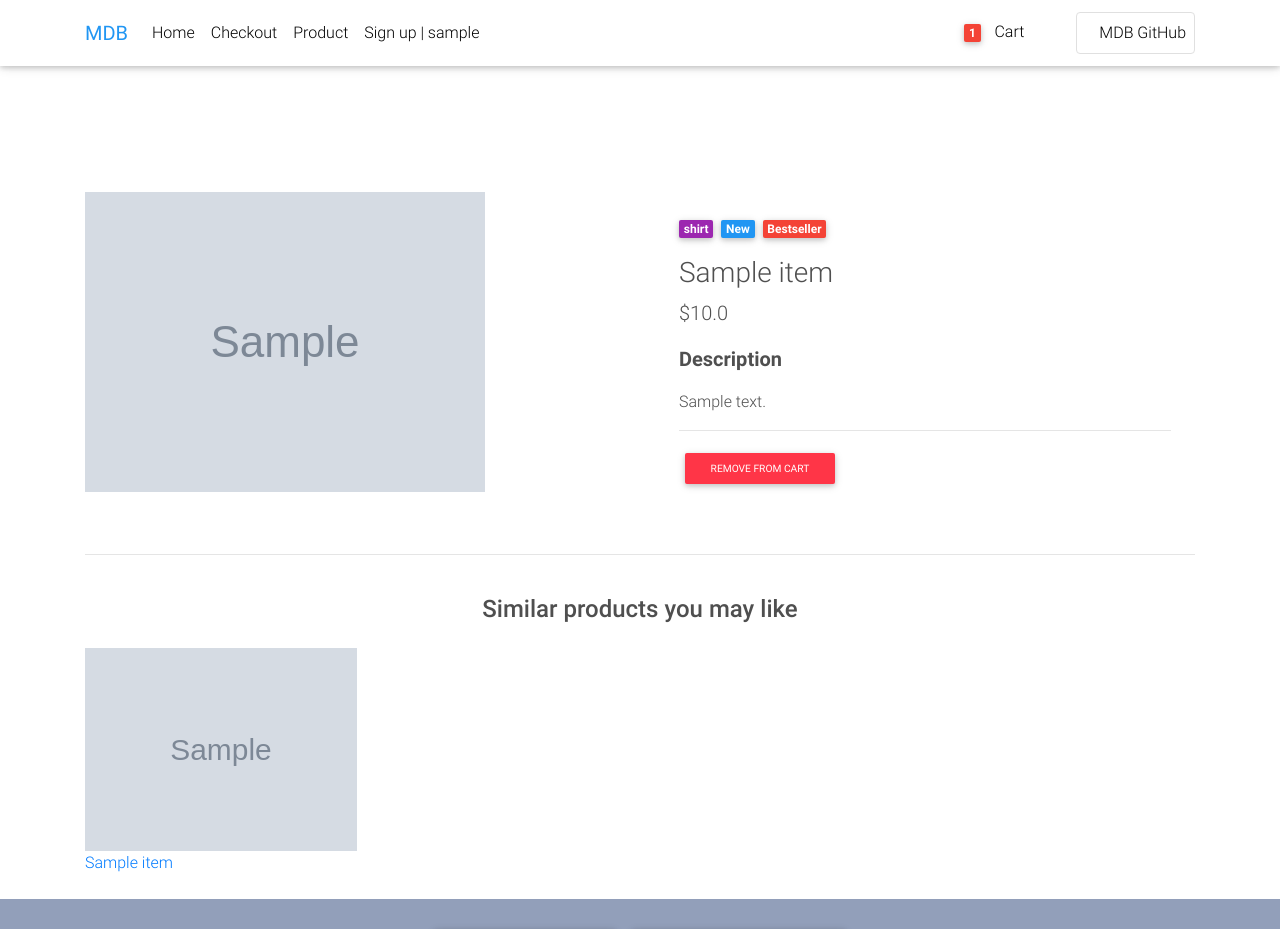
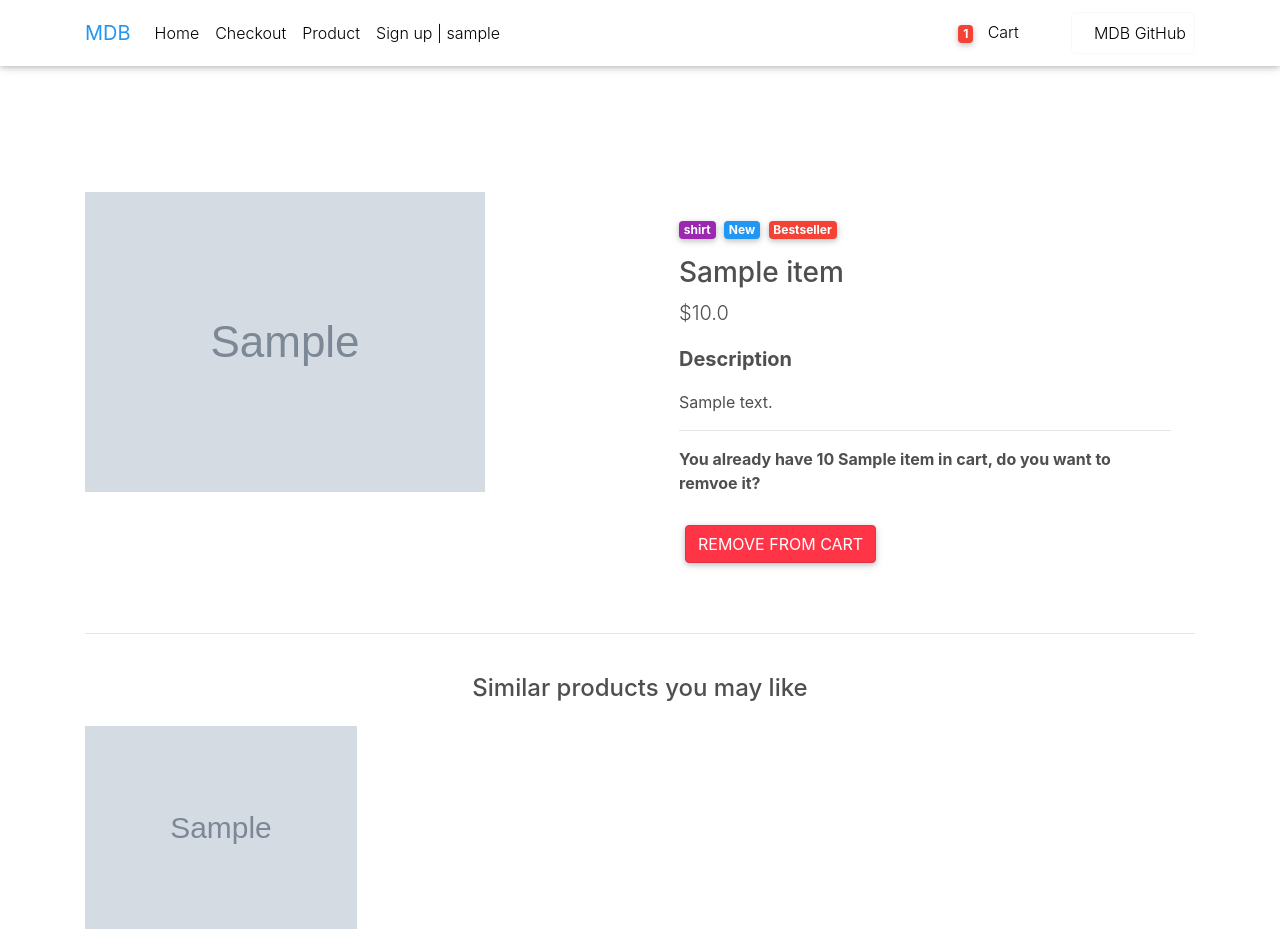
Before and after one commit to basirpayenda/ecommerce-website, a Django app: page /product_detail/sample/ in a window 1280 px wide. Shown: the top 929 px of the page. Run offline with Django 3.2, Linux system fonts and the light colour scheme; a user stored in the database is signed in; tables that the repository leaves empty hold one stand-in row (values such as "Sample post"); grey boxes marked "Sample" are stand-in pictures; some libraries are stand-ins or nearby versions.

Commit message:
Adding items to cart. DONE

```diff
--- a/core/models.py
+++ b/core/models.py
@@ -52,7 +52,8 @@ class Item(models.Model):
 
 
 class OrderedItems(models.Model):
-    item = models.ForeignKey(Item, on_delete=models.CASCADE)
+    item = models.ForeignKey(
+        Item, on_delete=models.CASCADE, related_name='ordereditems')
     quantity = models.IntegerField(default=1)
     user = models.ForeignKey(settings.AUTH_USER_MODEL,
                              on_delete=models.CASCADE)
--- a/core/views.py
+++ b/core/views.py
@@ -17,9 +17,15 @@ class ItemDetailView(DetailView):
     template_name = 'product_detail.html'
     context_object_name = 'item'
 
-    def get_object(self, *args, **kwargs):
+    def get_object(self):
         obj = get_object_or_404(Item, slug=self.kwargs.get('slug'))
         return obj
+
+    def get_context_data(self, **kwargs):  # finally, GODDDD thanks
+        item = self.get_object()
+        kwargs['ordereditems'] = OrderedItems.objects.filter(
+            item=item, user=self.request.user)
+        return super().get_context_data(**kwargs)
 
 
 def checkout(request):
@@ -42,7 +48,7 @@ def add_to_cart(request, slug):
             order_item.save()
             order.items.add(order_item)
             messages.info(request, "This item was added to your cart.")
-            return redirect('core:product_detail', slug=slug)
+            return redirect('core:home')
 
         ordered_date = timezone.now()
         order = Order.objects.create(
@@ -72,7 +78,7 @@ def remove_from_cart(request, slug):
             order.items.remove(order_item)
             order_item.delete()
             messages.info(request, "This item was removed from your cart.")
-            return redirect("core:home")
+            return redirect('core:product_detail', slug=slug)
         else:
             messages.info(request, "This item was not in your cart")
             return redirect("core:product_detail", slug=slug)
--- a/templates/base.html
+++ b/templates/base.html
@@ -10,11 +10,11 @@
     <!-- Font Awesome -->
     <link rel="stylesheet" href="{% static 'https://use.fontawesome.com/releases/v5.11.2/css/all.css' %}">
     <!-- Bootstrap core CSS -->
-    <link href="{% static 'css/bootstrap.min.css' %}" rel="stylesheet">
     <!-- Material Design Bootstrap -->
     <link href="{% static 'css/mdb.min.css' %}" rel="stylesheet">
     <!-- Your custom styles (optional) -->
     <link href="{% static 'css/style.min.css' %}" rel="stylesheet">
+    <link href="{% static 'css/bootstrap.min.css' %}" rel="stylesheet">
     <style type="text/css">
         html,
         body,
--- a/templates/product_detail.html
+++ b/templates/product_detail.html
@@ -49,18 +49,18 @@
           <p>{{ item.description }}</p>
 
           <hr>
-          {% for ordereditem in item.ordereditems_set.all %}
-          {% if ordereditem.quantity > 0 and ordereditem.user.username == user.username %}
-          <a href="{{ item.get_remove_from_cart_url }}" class="btn btn-danger btn-sm py-2">Remove from
-            cart</a>
-          {% elif not ordereditem %}
+          {% for ordereditem in ordereditems %}
+          <strong>You already have {{ordereditem.quantity}} {{ordereditem.item}} in cart, do you want to remvoe it?
+          </strong> <br> <br>
+          <a href="{{ item.get_remove_from_cart_url }}" class="btn btn-danger">Remove from cart </a>
+          {% empty %}
           <!-- else if there is no record of 'ordereditem' from current user show below -->
-          <form class="d-flex justify-content-left" method="POST" action="{{ item.get_add_to_cart_url }}">
+          <form class="d-flex justify-content-left align-items-center" method="POST"
+            action="{{ item.get_add_to_cart_url }}">
             {% csrf_token %}
             <input type="number" name="number" value="1" aria-label="Search" class="form-control" style="width: 100px">
             <input type="submit" value="Add to cart" class="btn btn-primary">
           </form>
-          {% endif %}
           {% endfor %}
         </div>
         <!--Content-->
```
Also changed, not shown: core/migrations/0007_auto_20200226_1621.py (added).
